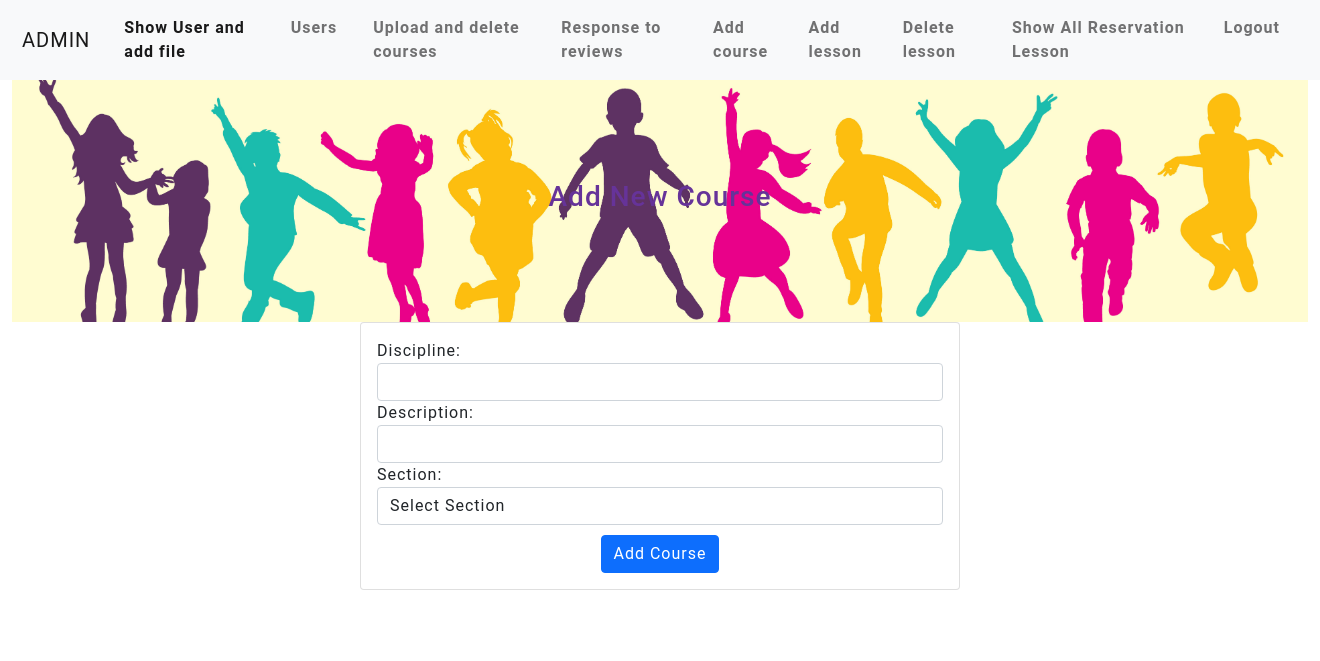
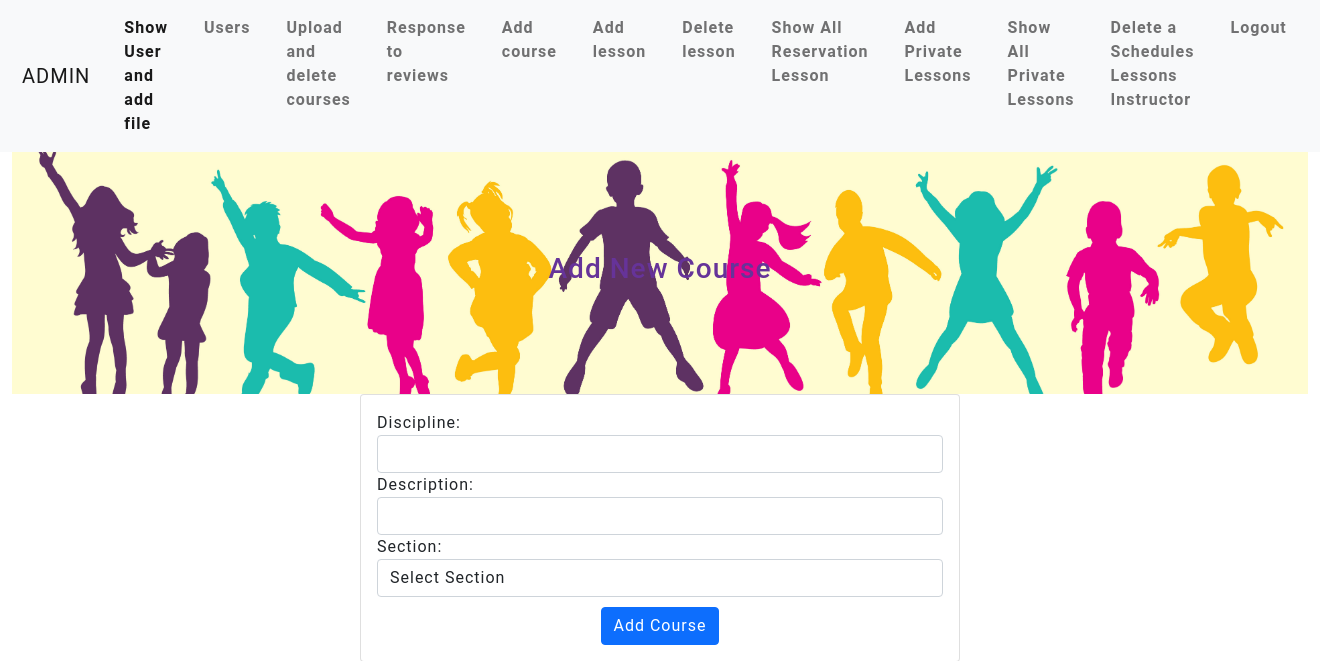
Before and after one commit to luigicast0408/KinesiaSportGiarre, a PHP site: page /Section/Admin/addCourse/indexAddCourse.php in a window 1320 px wide. Shown: the top 661 px of the page. Run offline with PHP 8.4, Linux system fonts and the light colour scheme; some libraries are stand-ins or nearby versions.

Commit message:
fix(navbar.php and navbarAdmin.php): add some link page

```diff
--- a/View/navbar.php
+++ b/View/navbar.php
@@ -91,6 +91,9 @@ function navbar(): void
                         <li class="nav-item">
                             <a class="nav-link" href="/Section/Reviews/addReviews/indexReviews.php">Recenzioni</a>
                         </li>
+                        <li class="nav-item">
+                            <a class="nav-link" href="/Section/PrivateLessons/indexPrivateLessons.php">Prenota un trattamento</a>
+                        </li>
                         <li class="nav-item dropdown">
                             <a class="nav-link dropdown-toggle" href="#" id="navbarDropdown" role="button" data-bs-toggle="dropdown" aria-expanded="false">';
     viewUser();
--- a/View/navbarAdmin.php
+++ b/View/navbarAdmin.php
@@ -10,7 +10,7 @@ function renderAdminNavbar() {
             <div class="collapse navbar-collapse" id="navbarNav">
                 <ul class="navbar-nav">
                     <li class="nav-item">
-                        <a class="nav-link active" aria-current="page" href="/Section/Admin/ShowUsersAddFile/indexShowUsersFile.php">Show User and add file</a>
+                        <a class="nav-link active" aria-current="page" href="/Section/Admin/showUsersAddFile/indexShowUsersFile.php">Show User and add file</a>
                     </li>
                     <li class="nav-item">
                         <a class="nav-link" href="/Section/Admin/showAllUsers/indexShowUsers.php">Users </a>
@@ -34,6 +34,14 @@ function renderAdminNavbar() {
                         <a class="nav-link" href="/Section/Admin/showAllReservationLesson/indexShowAllReservation.php">Show All Reservation Lesson</a>
                     </li>
                     <li class="nav-item">
+                        <a class="nav-link" href="/Section/Admin/addSchedulesInstructors/indexAddSchedulesInstructor.php">Add Private Lessons</a>
+                    </li>
+                    <li class="nav-item">
+                        <a class="nav-link" href="/Section/Admin/showAllPrivateLessons/indexShowAllPrivateLessons.php">Show All Private Lessons</a>
+                    </li>
+                    <li class="nav-item">
+                        <a class="nav-link" href="/Section/Admin/deleteSchedulesInstructors/indexDeleteSchedulesInstructors.php">Delete a Schedules Lessons Instructor</a>
+                    <li class="nav-item">
                         <a class="nav-link" href="/Section/Logout/logout.php">Logout</a>
                     </li>
                 </ul>
```
